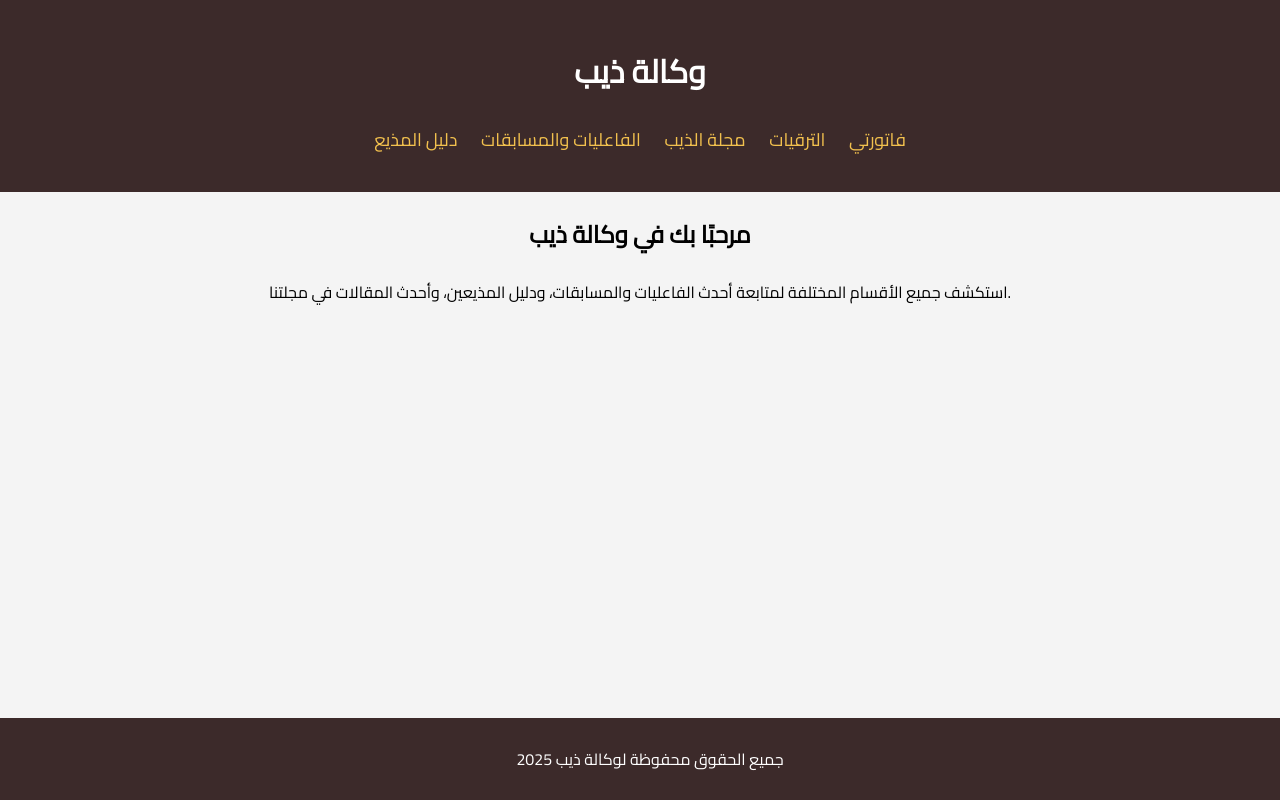
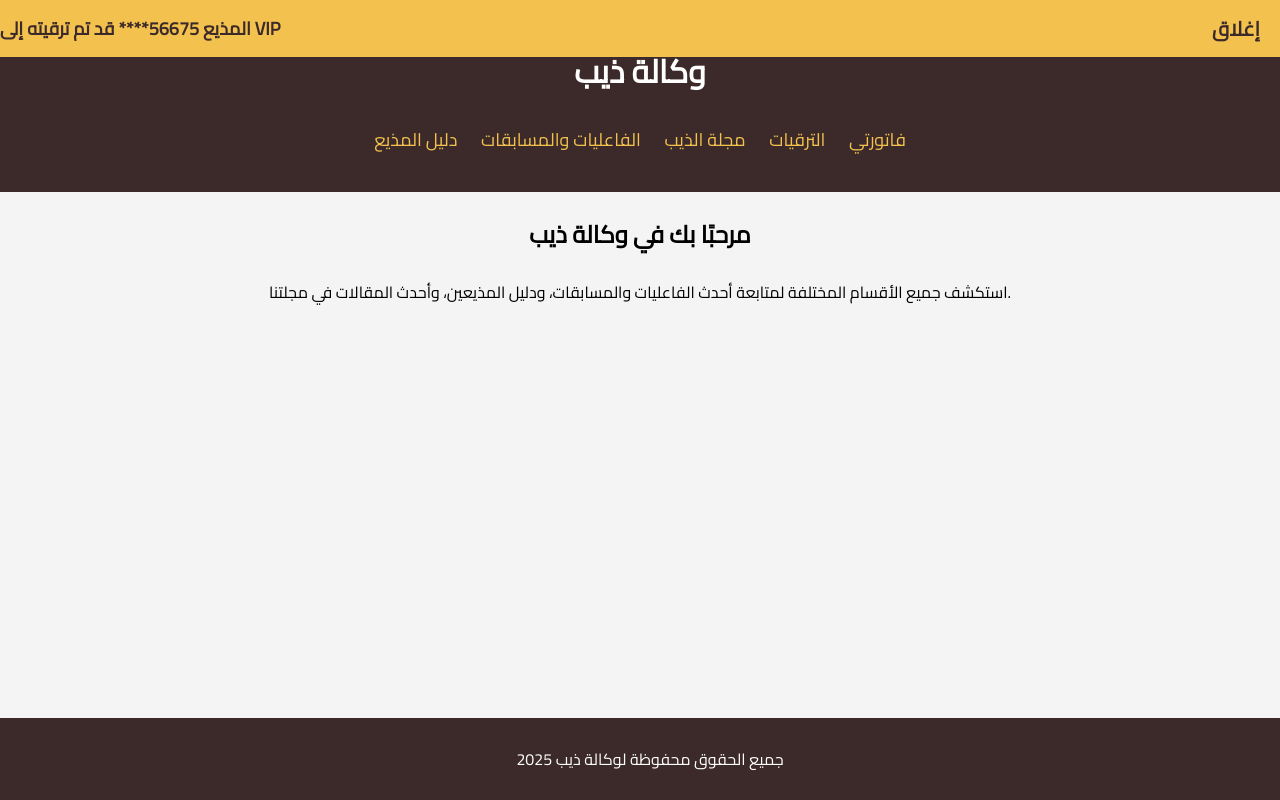
Before and after one commit to a7medRas/agency-website, a plain HTML site: page index.html in a window 1280 px wide. Drawn offline with Linux system fonts and the light colour scheme.

Commit message:
Update index.html

```diff
--- a/index.html
+++ b/index.html
@@ -1,4 +1,3 @@
-
 <!DOCTYPE html>
 <html lang="ar">
 <head>
@@ -48,9 +47,41 @@
       text-align: center;
       margin: 20px;
     }
+    /* Announcement banner */
+    .announcement {
+      background-color: #f2c14e;
+      color: #3c2a2a;
+      padding: 10px 0;
+      text-align: center;
+      font-size: 18px;
+      font-weight: bold;
+      position: fixed;
+      top: 0;
+      width: 100%;
+      z-index: 1000;
+      display: flex;
+      justify-content: space-between;
+      align-items: center;
+    }
+    .announcement a {
+      color: #3c2a2a;
+      text-decoration: none;
+      font-size: 20px;
+      margin-right: 20px;
+    }
+    .announcement a:hover {
+      text-decoration: underline;
+    }
   </style>
 </head>
 <body>
+
+  <!-- Announcement Banner -->
+  <div class="announcement">
+    <span>المذيع 56675**** قد تم ترقيته إلى VIP</span>
+    <a href="javascript:void(0);" onclick="this.parentElement.style.display='none';">إغلاق</a>
+  </div>
+
   <!-- Header -->
   <header>
     <h1>وكالة ذيب</h1>
```
